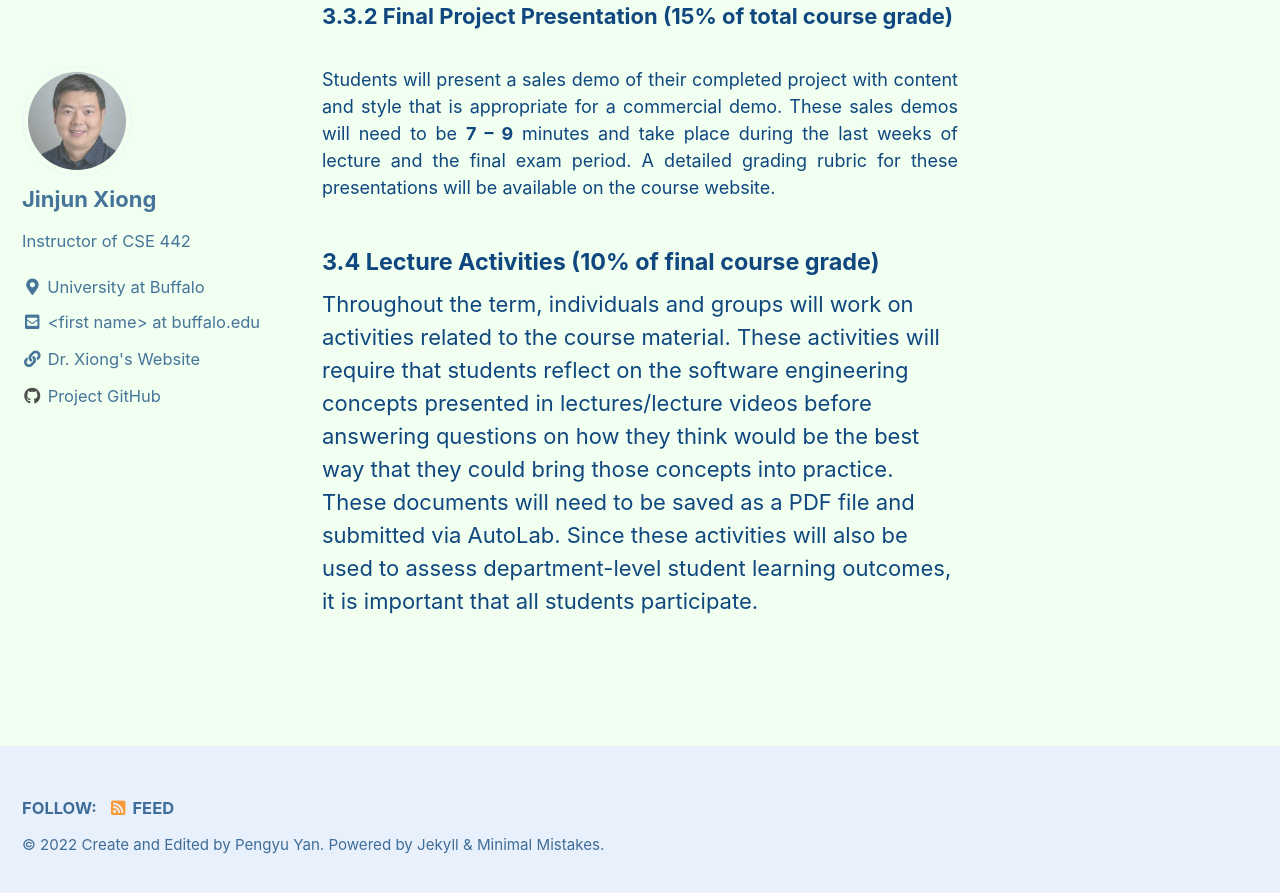
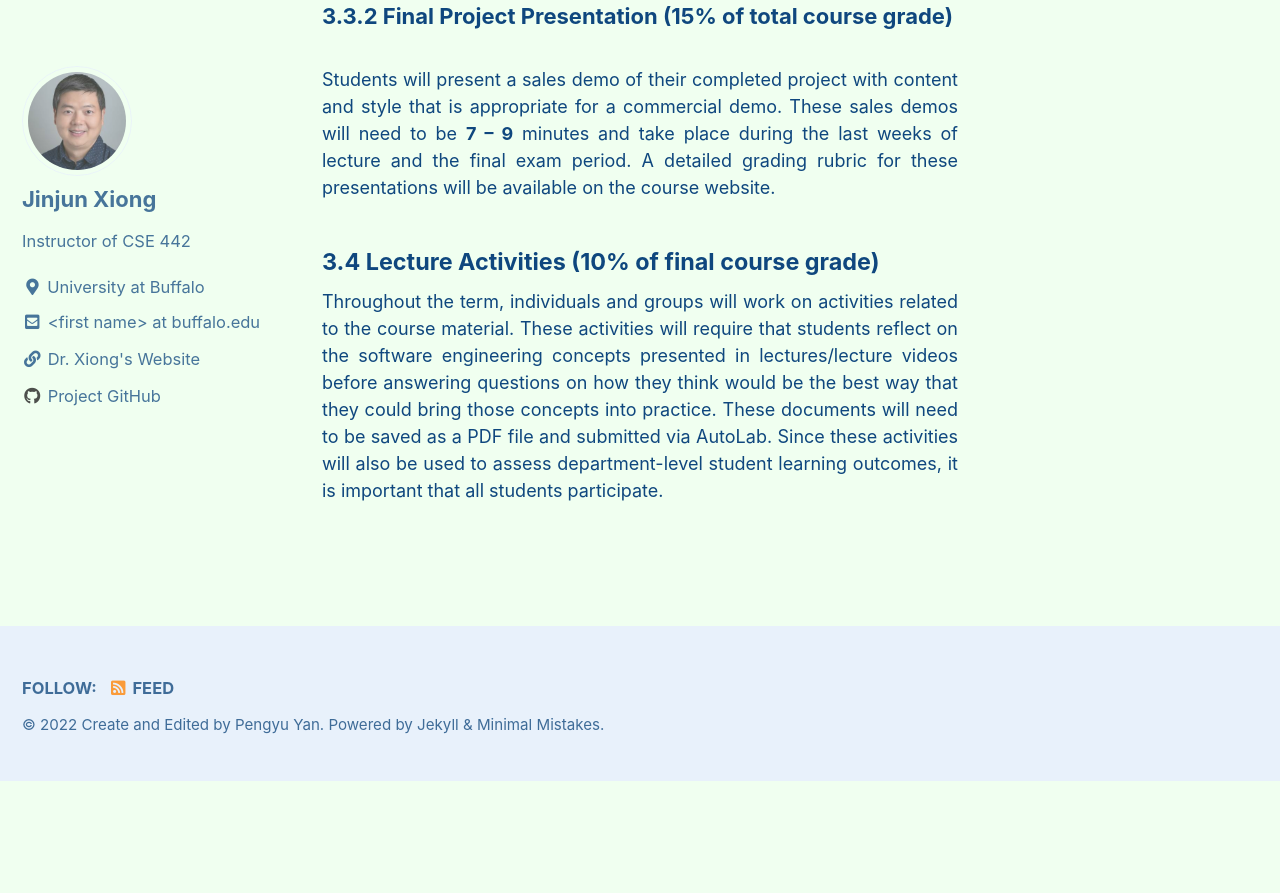
Before and after one commit to xlab-classes/cse442, a Jekyll site: the page built from index.md, in a window 1280 px wide and 900 px high, scrolled down 2769 px. Shown: the top 893 px of the window. Built offline with Jekyll 4.4.1, drawn with Linux system fonts in a browser that asks for light colours; cached includes are drawn as plain includes; after the commit the page ends 3550 px from its top, so only the background shows below that.

Commit message:
change the font size of 3.4 lecture activity

```diff
--- a/index.md
+++ b/index.md
@@ -209,8 +209,10 @@ detailed grading rubric for these presentations will be available on the course
 </p>
 
 #### 3.4 Lecture Activities (10% of final course grade)
+<p style='font-size:18px; text-align:justify'>
 Throughout the term, individuals and groups will work on activities related to the course material. These activities will require
 that students reflect on the software engineering concepts presented in lectures/lecture videos before answering questions on
 how they think would be the best way that they could bring those concepts into practice. These documents will need to be
 saved as a PDF file and submitted via AutoLab. Since these activities will also be used to assess department-level student
 learning outcomes, it is important that all students participate.
+</p>
```
